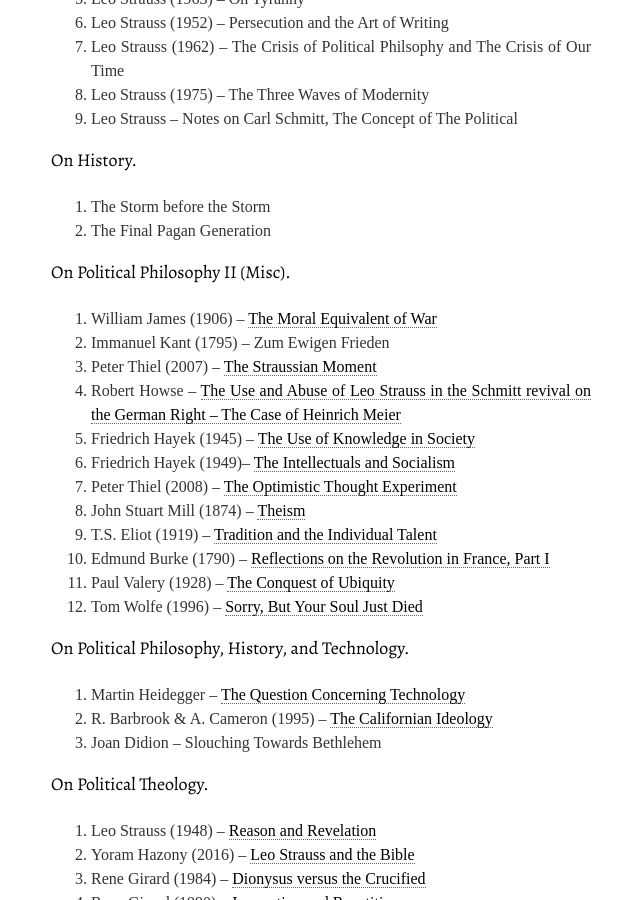
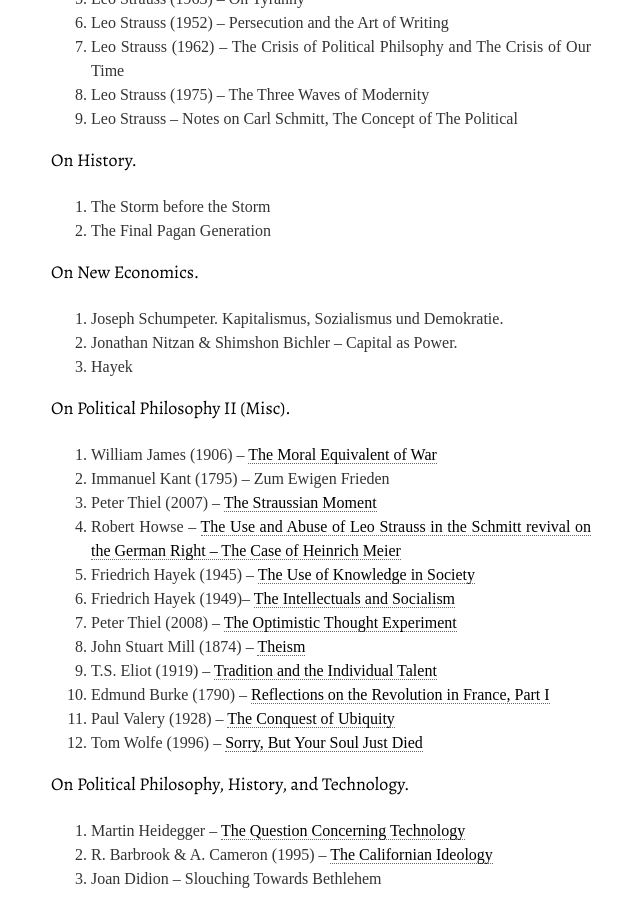
Before and after one commit to jannikls/jannikls.github.io, a Jekyll site: the page built from bookshelf.md, in a window 1280 px wide and 900 px high, scrolled down 1281 px. Shown: the whole window, without its empty margins (284-924 px from the left). Built offline with Jekyll 4.4.1, drawn with Linux system fonts in a browser that asks for light colours; some web fonts are replaced; comment, search, counter and statistics services are not loaded.

Commit message:
new econ and heading

```diff
--- a/assets/css/default2.css
+++ b/assets/css/default2.css
@@ -38,6 +38,7 @@
   font-size: 20px; /* Reduced font size */
   margin: 0;
   text-transform: uppercase;
+  font-weight: normal; /* or a specific value like 400 */
 }
 
 nav ul {
--- a/bookshelf.md
+++ b/bookshelf.md
@@ -45,6 +45,11 @@
 On History.
 1. The Storm before the Storm
 2. The Final Pagan Generation
+
+On New Economics.
+1. Joseph Schumpeter. Kapitalismus, Sozialismus und Demokratie.
+1. Jonathan Nitzan & Shimshon Bichler -- Capital as Power.
+1. Hayek
 
 On Political Philosophy II (Misc).
 1. William James (1906) -- [The Moral Equivalent of War](https://en.wikisource.org/wiki/Popular_Science_Monthly/Volume_77/October_1910/The_Moral_Equivalent_of_War)
```
